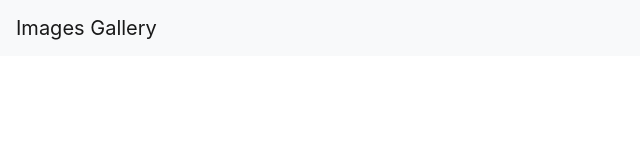
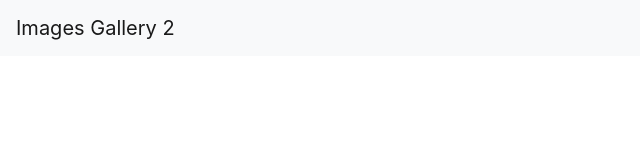
Before and after one commit to byokom/images-gallery, a React (Create React App) app in the folder frontend/: page / in a window 1280 px wide. Shown: the top 160 px of the page, without its empty margins (0-640 px from the left). Built offline with nearby package versions, Linux system fonts and the light colour scheme.

Commit message:
initial header component

```diff
--- a/frontend/src/App.js
+++ b/frontend/src/App.js
@@ -4,7 +4,7 @@
 const App = () => {
   return (
     <div>
-      <Header title="Images Gallery" />
+      <Header title="Images Gallery 2" />
     </div>
   );
 }
--- a/frontend/src/components/Header.js
+++ b/frontend/src/components/Header.js
@@ -1,11 +1,12 @@
 import React from 'react';
 import { Navbar } from 'react-bootstrap';
 
-const Header = (props) => {
+const Header = ({title}) => {
+
     return (
 
         <Navbar bg="light" variant="light">
-            <Navbar.Brand href="/">Images Gallery</Navbar.Brand>
+            <Navbar.Brand href="/">{title}</Navbar.Brand>
         </Navbar>
     )
 };
```
